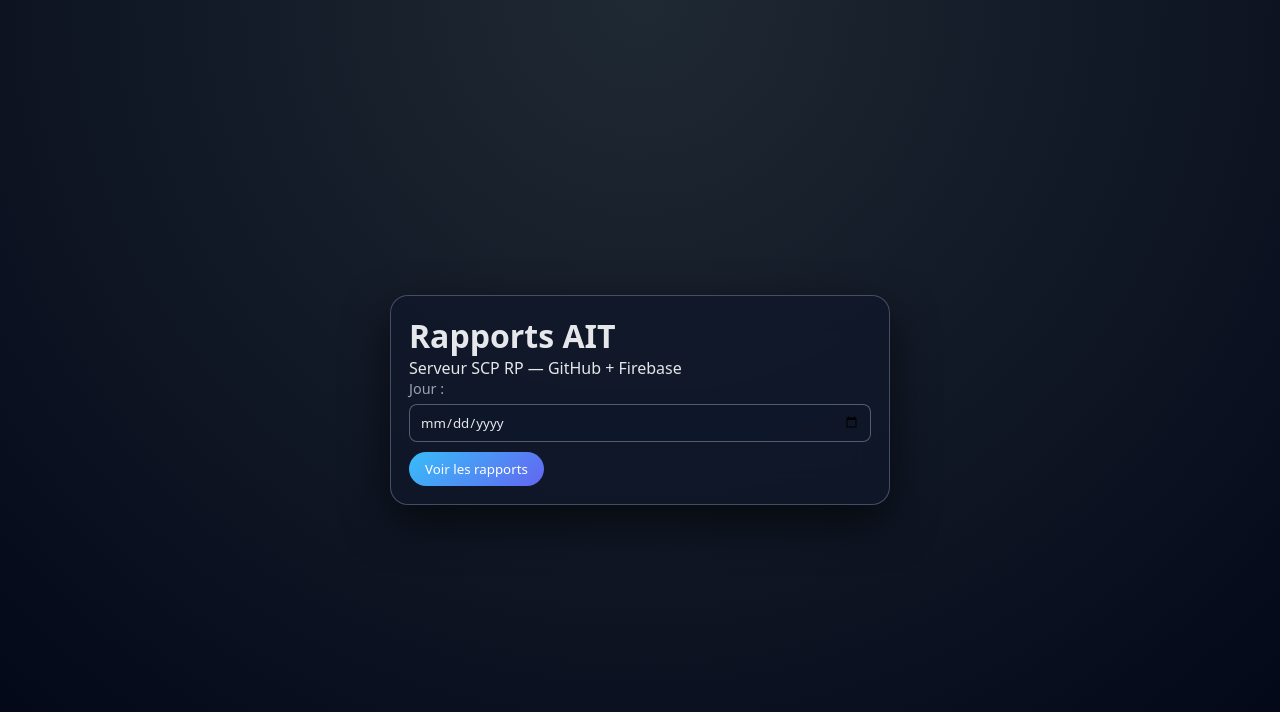
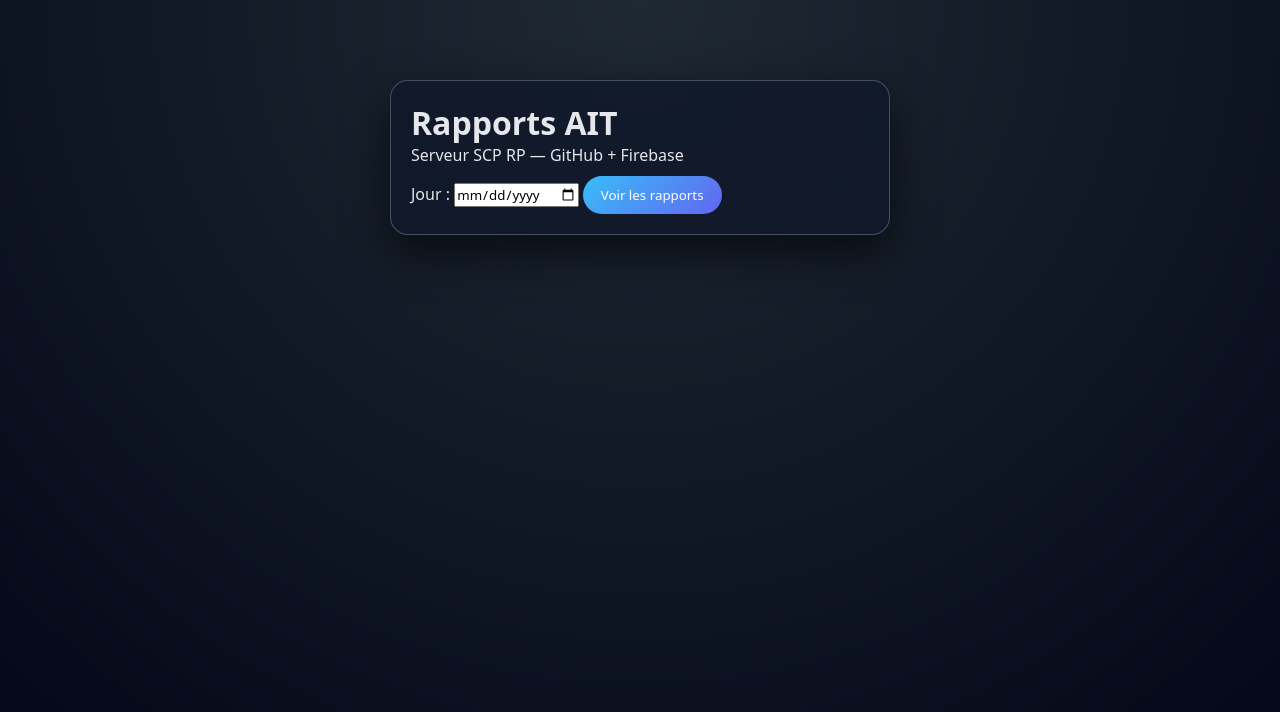
Before and after one commit to migniaxroblox/Rapports-Journaliers-De-Carter-Walker, a website: page index.html in a window 1280 px wide. Drawn offline with Linux system fonts and the light colour scheme.

Commit message:
Update style.css

```diff
--- a/style.css
+++ b/style.css
@@ -2,7 +2,7 @@
   box-sizing: border-box;
   margin: 0;
   padding: 0;
-  font-family: system-ui, -apple-system, BlinkMacSystemFont, "Segoe UI", sans-serif;
+  font-family: system-ui, sans-serif;
 }
 
 body {
@@ -11,14 +11,12 @@
   color: #e5e7eb;
   display: flex;
   justify-content: center;
-  align-items: stretch;
   padding: 20px;
 }
 
 .app-container {
   width: 100%;
   max-width: 1100px;
-  margin: auto;
 }
 
 .glass-card {
@@ -27,31 +25,17 @@
   border: 1px solid rgba(148, 163, 184, 0.4);
   box-shadow: 0 18px 45px rgba(0,0,0,0.6);
   backdrop-filter: blur(18px);
-  padding: 18px;
-}
-
-label {
-  font-size: 0.9rem;
-  color: #9ca3af;
-  display: block;
-  margin-bottom: 6px;
-}
-
-input, textarea {
-  width: 100%;
-  padding: 8px 10px;
-  border-radius: 8px;
-  border: 1px solid rgba(148, 163, 184, 0.5);
-  background: rgba(15, 23, 42, 0.7);
-  color: #e5e7eb;
-  margin-bottom: 10px;
+  padding: 20px;
+  margin-bottom: 20px;
 }
 
 .btn {
   border: none;
   border-radius: 999px;
-  padding: 8px 16px;
+  padding: 10px 18px;
   cursor: pointer;
+  margin-right: 10px;
+  margin-top: 10px;
 }
 
 .btn.primary {
```
